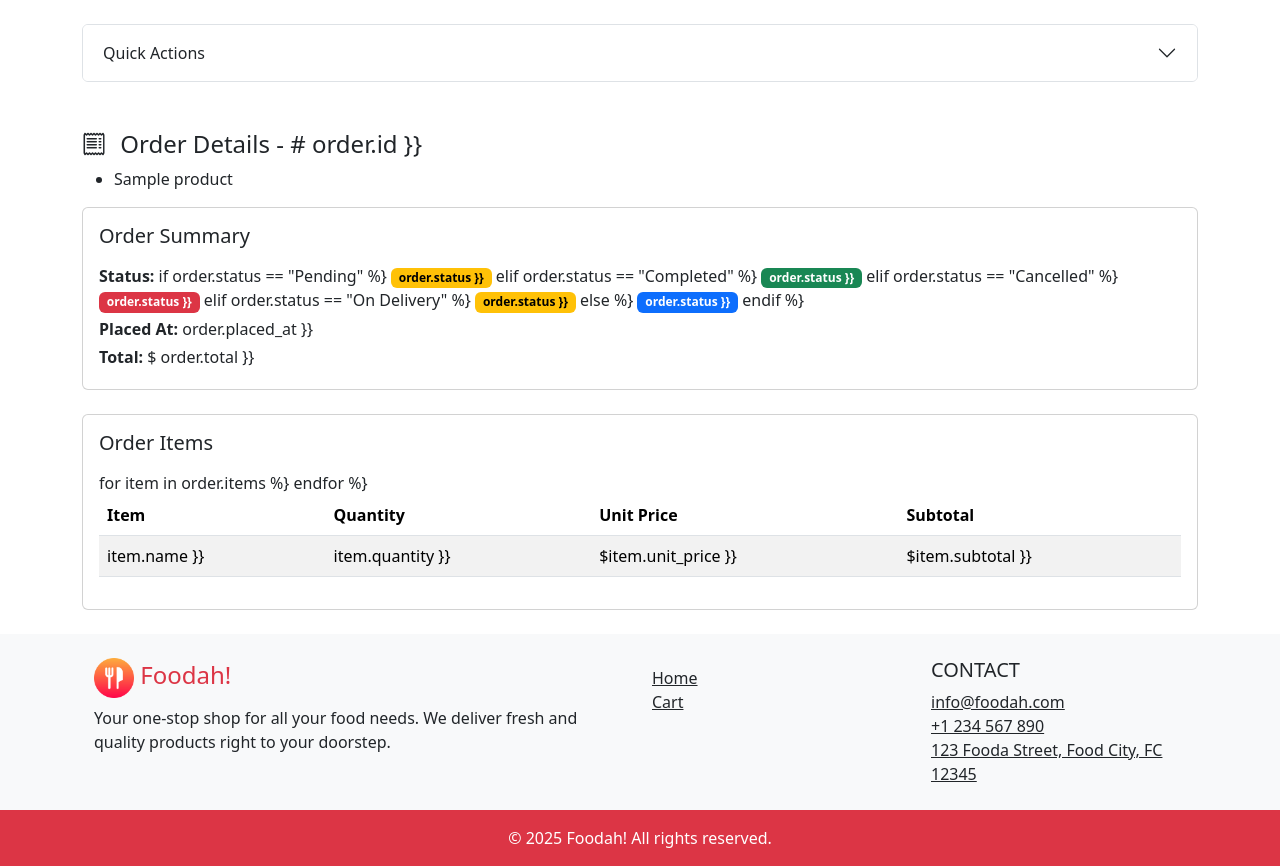
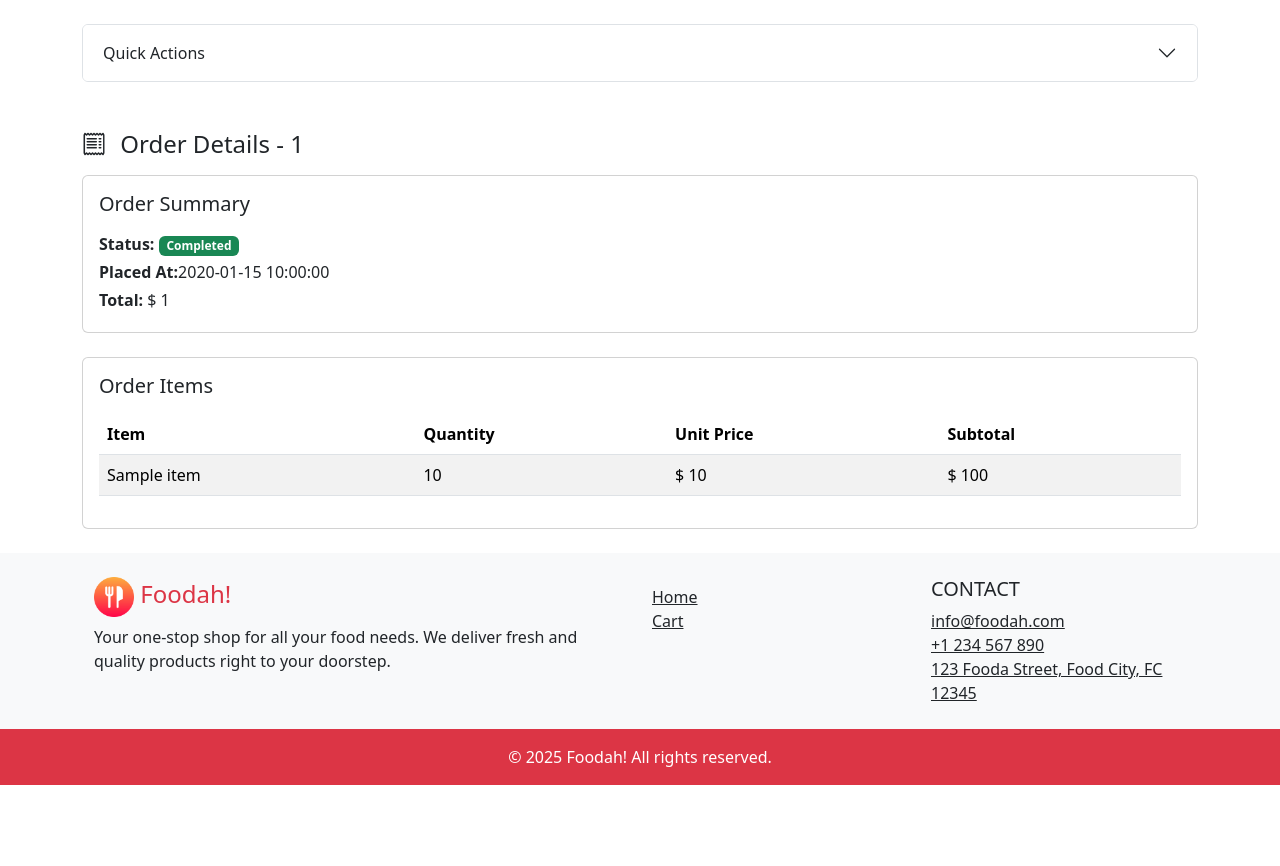
Before and after one commit to bajundotdev/Food_Delivery_Webapp, a Flask app: template project/templates/user/view_order.html in a window 1280 px wide. Shown: the part 160-1026 px from the top of the page. After the commit the page ends 945 px from the top, so only its background shows below. Run offline with Flask 3, Linux system fonts and the light colour scheme; the template is opened without the code that fills it: most values are stand-ins (such as "Sample title", 1, 10 or a date in 2020).

Commit message:
revised get_product_by_order, working view products

```diff
--- a/project/db.py
+++ b/project/db.py
@@ -553,7 +553,7 @@ def get_all_orders_and_products():
 def get_products_from_order_id(order_id):
     cur = mysql.connection.cursor()
     cur.execute("""
-        SELECT cart.quantity, pt.*
+        SELECT cart.quantity, ot.status, ot.total_price, ot.placed_at, pt.*
         FROM product_table pt
         JOIN cart_items cart ON cart.product_id = pt.product_id
         JOIN order_table ot ON ot.order_id = cart.order_id
--- a/project/routes/user_route.py
+++ b/project/routes/user_route.py
@@ -57,7 +57,7 @@ def profile():
 def view_order():
     order_id = request.args.get('order_id')
     laman = get_products_from_order_id(order_id)
-    return render_template('user/view_order.html', laman = laman,)
+    return render_template('user/view_order.html', laman = laman, order_id = order_id)
 
 # def profile():
 #     """View and edit user profile on the same page."""
--- a/project/templates/user/view_order.html
+++ b/project/templates/user/view_order.html
@@ -76,33 +76,30 @@
             <div class="col-12">
                 <h4>
                 <span class="bi bi-receipt me-2"></span>
-                Order Details - # order.id }}
+                Order Details - {{ order_id }}
                 </h4>
 
                 <ul>
-                    {% for product in laman %}
-                        <li>{{product}}</li>
-                    {% endfor %}
+
                 </ul>
-
                 <div class="card mb-4">
                     <div class="card-body">
                         <h5 class="card-title mb-3">Order Summary</h5>
                         <p class="mb-1"><strong>Status:</strong>
-                        if order.status == "Pending" %}
-                            <span class="badge bg-warning text-black"> order.status }}</span>
-                        elif order.status == "Completed" %}
-                            <span class="badge bg-success"> order.status }}</span>
-                        elif order.status == "Cancelled" %}
-                            <span class="badge bg-danger"> order.status }}</span>
-                        elif order.status == "On Delivery" %}
-                            <span class="badge bg-warning text-black"> order.status }}</span>
-                        else %}
-                            <span class="badge bg-primary"> order.status }}</span>
-                        endif %}
+                        {% if laman[0].status == "Pending" %}
+                            <span class="badge bg-warning text-black">{{  laman[0].status }}</span>
+                        {%elif laman[0].status == "Completed" %}
+                            <span class="badge bg-success">{{ laman[0].status }}</span>
+                        {%elif laman[0].status == "Cancelled" %}
+                            <span class="badge bg-danger">{{  laman[0].status }}</span>
+                        {%elif laman[0].status == "On Delivery" %}
+                            <span class="badge bg-warning text-black">{{  laman[0].status }}</span>
+                        {%else %}
+                            <span class="badge bg-primary">{{  laman[0].status }}</span>
+                        {% endif %}
                         </p>
-                        <p class="mb-1"><strong>Placed At:</strong>  order.placed_at }}</p>
-                        <p class="mb-1"><strong>Total:</strong> $ order.total }}</p>
+                        <p class="mb-1"><strong>Placed At:</strong>{{   laman[0].placed_at }}</p>
+                        <p class="mb-1"><strong>Total:</strong> $ {{ laman[0].total_price }}</p>
                     </div>
                 </div>
                 <div class="card">
@@ -119,14 +116,15 @@
                             </tr>
                             </thead>
                             <tbody>
-                            for item in order.items %}
+
+                            {%for item in laman %}
                                 <tr>
-                                <td>item.name }}</td>
-                                <td> item.quantity }}</td>
-                                <td>$item.unit_price }}</td>
-                                <td>$item.subtotal }}</td>
+                                <td>{{ item.product_name }}</td>
+                                <td>{{  item.quantity }}</td>
+                                <td>$ {{ item.price }}</td>
+                                <td>$ {{ item.price * item.quantity }}</td>
                                 </tr>
-                            endfor %}
+                            {% endfor %}
                             </tbody>
                         </table>
                         </div>
```
Also changed, not shown: project/routes/auth_route.py (+6 -5 lines).
